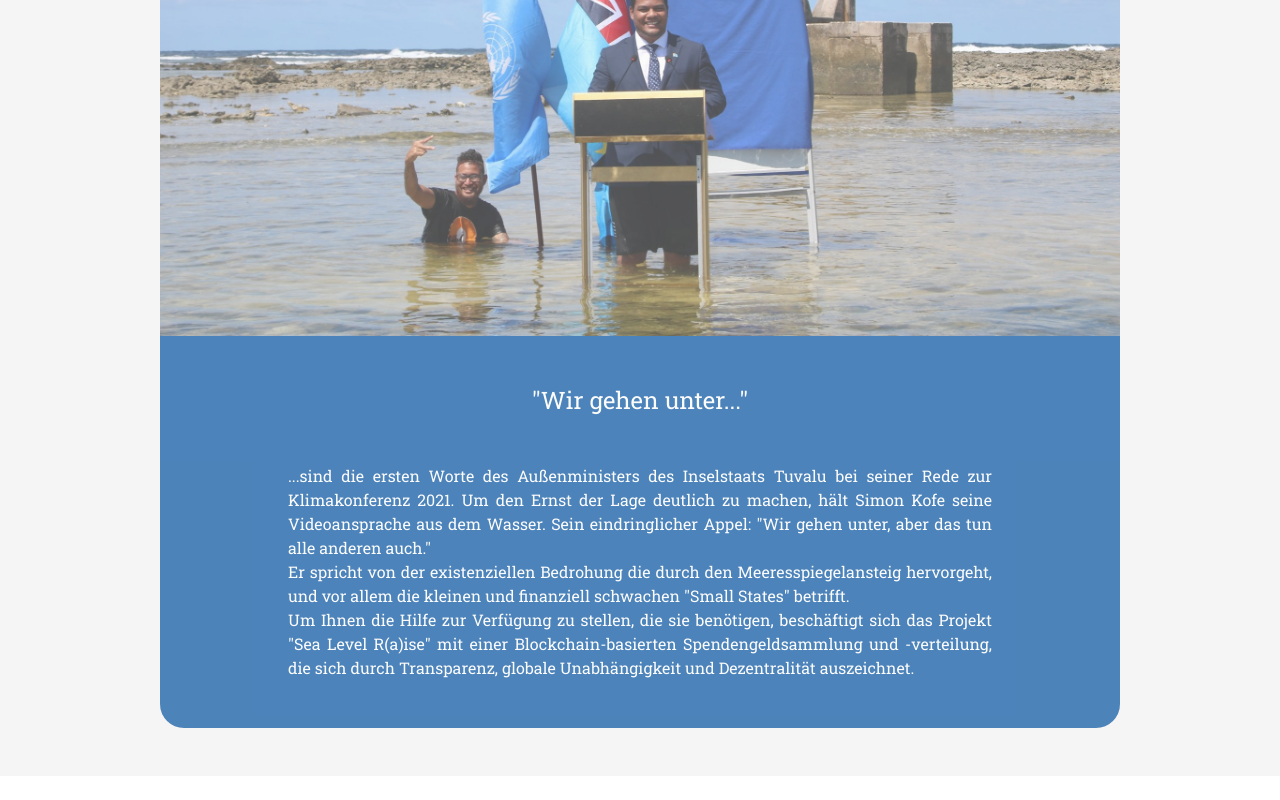
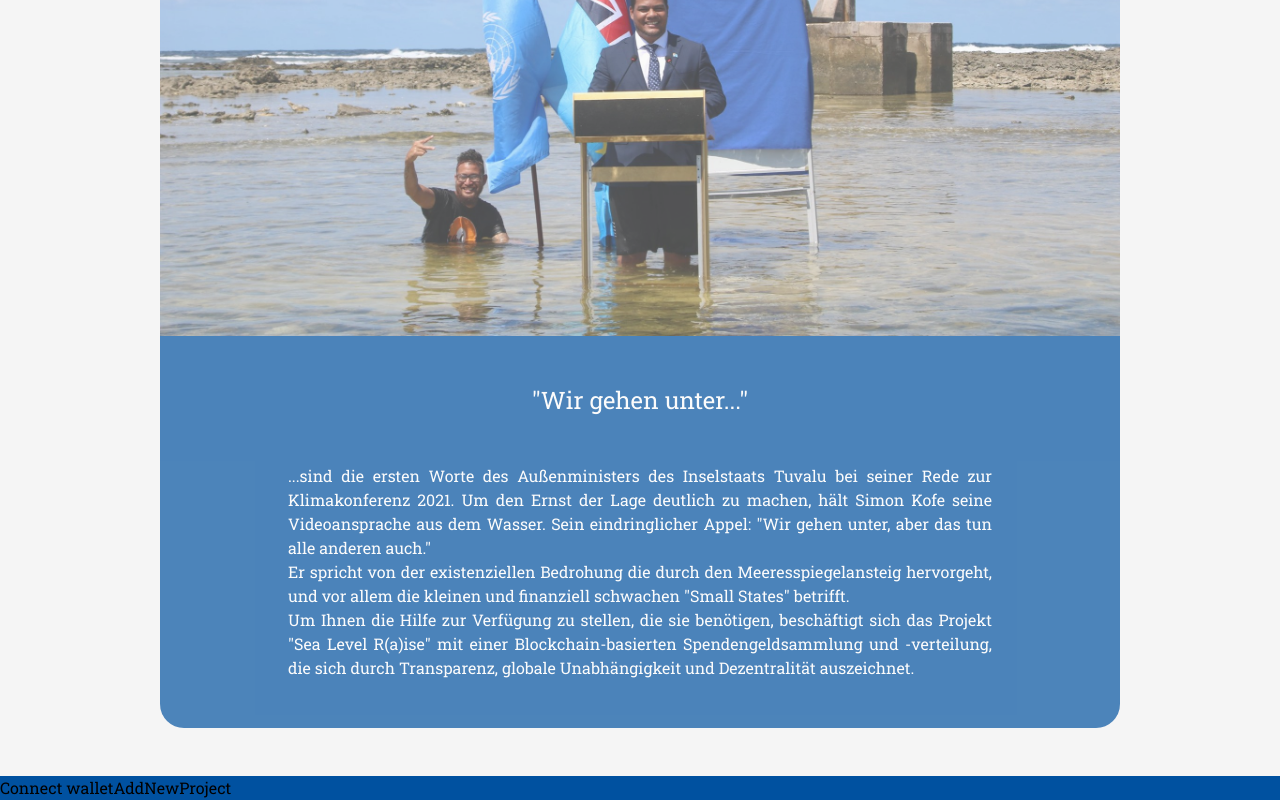
Before and after one commit to Sealevelraise/SLR, a Nuxt app in the folder nuxt/: page / in a window 1280 px wide. Shown: the part 1064-1864 px from the top of the page. Before the commit the page ends 1840 px from the top, so only its background shows below. Built offline with nearby package versions, Linux system fonts and the light colour scheme.

Commit message:
connectwallet in footer eingebunden

```diff
--- a/nuxt/components/FooterMain.vue
+++ b/nuxt/components/FooterMain.vue
@@ -1,14 +1,11 @@
 <template>
-    <div class=" bg-slr-blue h-30">
-
-    </div>
+  <div class="bg-slr-blue h-30">
+    <ConnectWallet />
+  </div>
 </template>
 
-
 <script>
-    export default{
-        name: 'FooterMain',
-    }
-
-
+export default {
+  name: 'FooterMain',
+}
 </script>
```
